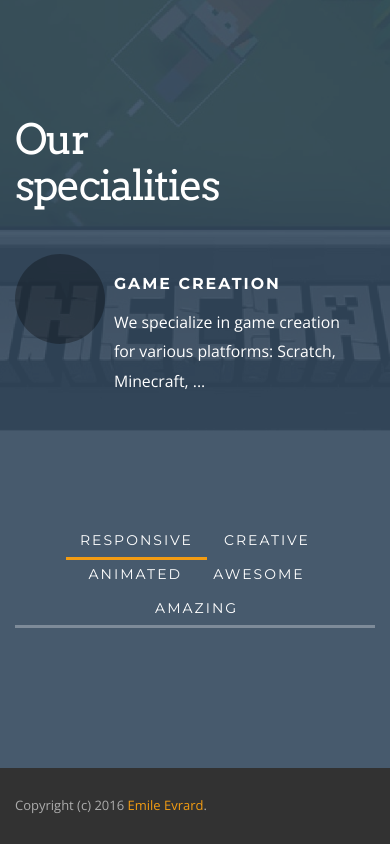
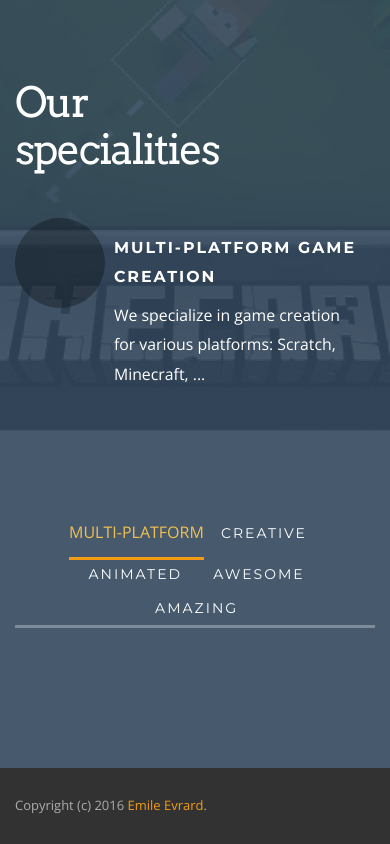
Before and after one commit to erikevrard/erikevrard.github.io, a plain HTML site: page index.html in a window 390 px wide. Shown: the part 920-1764 px from the top of the page. Drawn offline with nearby package versions, Linux system fonts and the light colour scheme; files whose address does not match are found by name; a web font is replaced by a local one.

Commit message:
Replace "responsive"

```diff
--- a/index.html
+++ b/index.html
@@ -87,7 +87,7 @@
                                 <div class="mbr-figure"><a href="https://mobirise.com" class="icon54-game-console1 mbr-iconfont mbr-iconfont-header5" style="color: rgb(243, 156, 18);"></a></div>
                             </div>
                             <div class="col-xs-11 mbr-table-cell">
-                                <p class="mbr-section-subtitle lead">GAME CREATION</p>
+                                <p class="mbr-section-subtitle lead">MULTI-PLATFORM GAME CREATION</p>
                                 <div class="row">
                                     <div class="col-md-12">
                                         <p class="mbr-section-text lead">We specialize in game creation for various platforms: Scratch, Minecraft, ...</p>
@@ -181,7 +181,7 @@
 
                     <div class="clearfix"></div>
 
-                    <ul class="nav nav-tabs" role="tablist"><li class="nav-item" style="display: inline-block;"><a class="nav-link active" role="tab" data-toggle="tab" href="#tab1header5-1" aria-expanded="false">Responsive</a></li><li class="nav-item" style="display: inline-block;"><a class="nav-link" role="tab" data-toggle="tab" href="#tab2header5-1" aria-expanded="false">Creative</a></li><li class="nav-item" style="display: inline-block;"><a class="nav-link" role="tab" data-toggle="tab" href="#tab3header5-1" aria-expanded="false">Animated</a></li><li class="nav-item" style="display: inline-block;"><a class="nav-link" role="tab" data-toggle="tab" href="#tab4header5-1" aria-expanded="false">Awesome</a></li><li class="nav-item" style="display: inline-block;"><a class="nav-link" role="tab" data-toggle="tab" href="#tab5header5-1" aria-expanded="true">Amazing</a></li><li class="nav-item" style="display: none;"><a class="nav-link" role="tab" data-toggle="tab" href="#tab6header5-1">Beautiful</a></li></ul>
+                    <ul class="nav nav-tabs" role="tablist"><li class="nav-item" style="display: inline-block;"><a href="#tab1header5-1" class="active">MULTI-PLATFORM</a><a href="#tab1header5-1" class="active"></a><a class="nav-link active" role="tab" data-toggle="tab" href="#tab1header5-1" aria-expanded="true"></a></li><li class="nav-item" style="display: inline-block;"><a class="nav-link" role="tab" data-toggle="tab" href="#tab2header5-1" aria-expanded="false">Creative</a></li><li class="nav-item" style="display: inline-block;"><a class="nav-link" role="tab" data-toggle="tab" href="#tab3header5-1" aria-expanded="false">Animated</a></li><li class="nav-item" style="display: inline-block;"><a class="nav-link" role="tab" data-toggle="tab" href="#tab4header5-1" aria-expanded="false">Awesome</a></li><li class="nav-item" style="display: inline-block;"><a class="nav-link" role="tab" data-toggle="tab" href="#tab5header5-1" aria-expanded="false">Amazing</a></li><li class="nav-item" style="display: none;"><a class="nav-link" role="tab" data-toggle="tab" href="#tab6header5-1">Beautiful</a></li></ul>
 
                 </div>
             </div>
```
